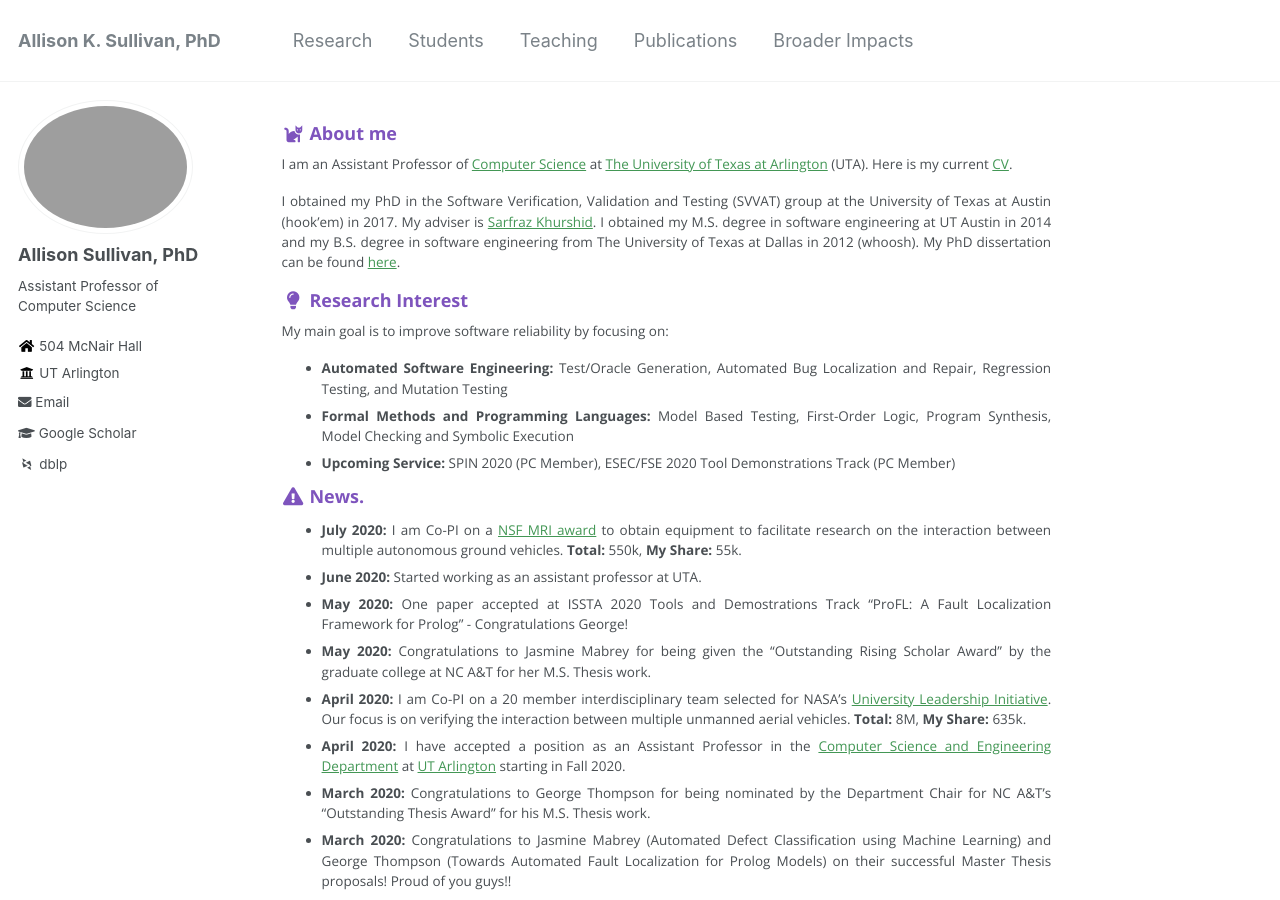
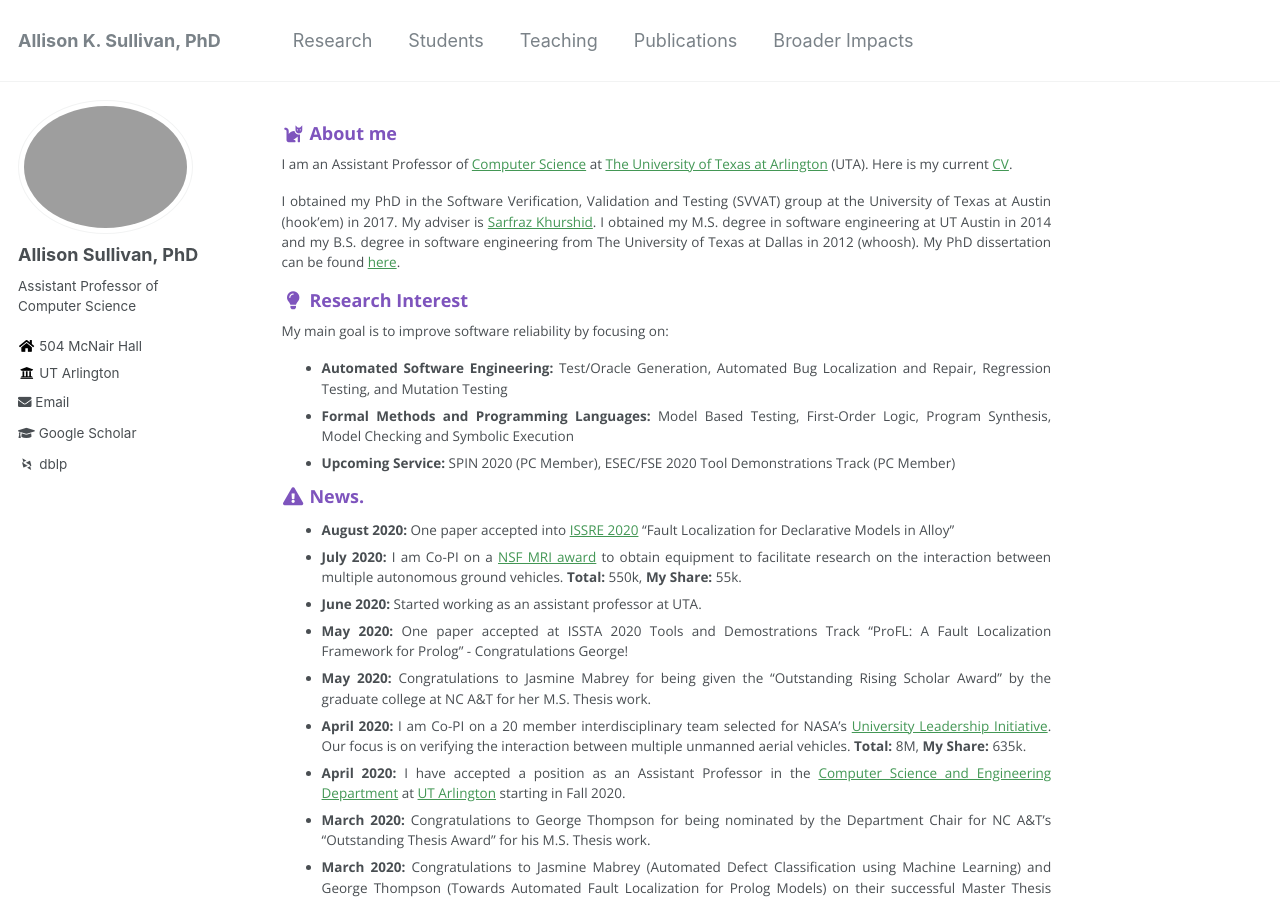
Before and after one commit to Allisonius/allisonius.github.io, a Jekyll site: the page built from _pages/about.md, in a window 1280 px wide and 900 px high. Built offline with Jekyll 4.4.1, drawn with Linux system fonts in a browser that asks for light colours; some web fonts are replaced.

Commit message:
Update about.md

```diff
--- a/_pages/about.md
+++ b/_pages/about.md
@@ -22,6 +22,7 @@ Checking and Symbolic Execution
  * **Upcoming Service:** SPIN 2020 (PC Member), ESEC/FSE 2020 Tool Demonstrations Track (PC Member)
 
 ### <i class="fa fa-fw fa-exclamation-triangle" aria-hidden="true"></i> News.
+* **August 2020:** One paper accepted into [ISSRE 2020](http://2020.issre.net/) "Fault Localization for Declarative Models in Alloy"
 * **July 2020:** I am Co-PI on a [NSF MRI award](https://www.nsf.gov/awardsearch/showAward?AWD_ID=2018879&HistoricalAwards=false) to obtain equipment to facilitate research on the interaction between multiple autonomous ground vehicles. **Total:** 550k, **My Share:** 55k.
 * **June 2020:** Started working as an assistant professor at UTA.
 * **May 2020:** One paper accepted at ISSTA 2020 Tools and Demostrations Track "ProFL: A Fault Localization Framework for Prolog" - Congratulations George!
```
